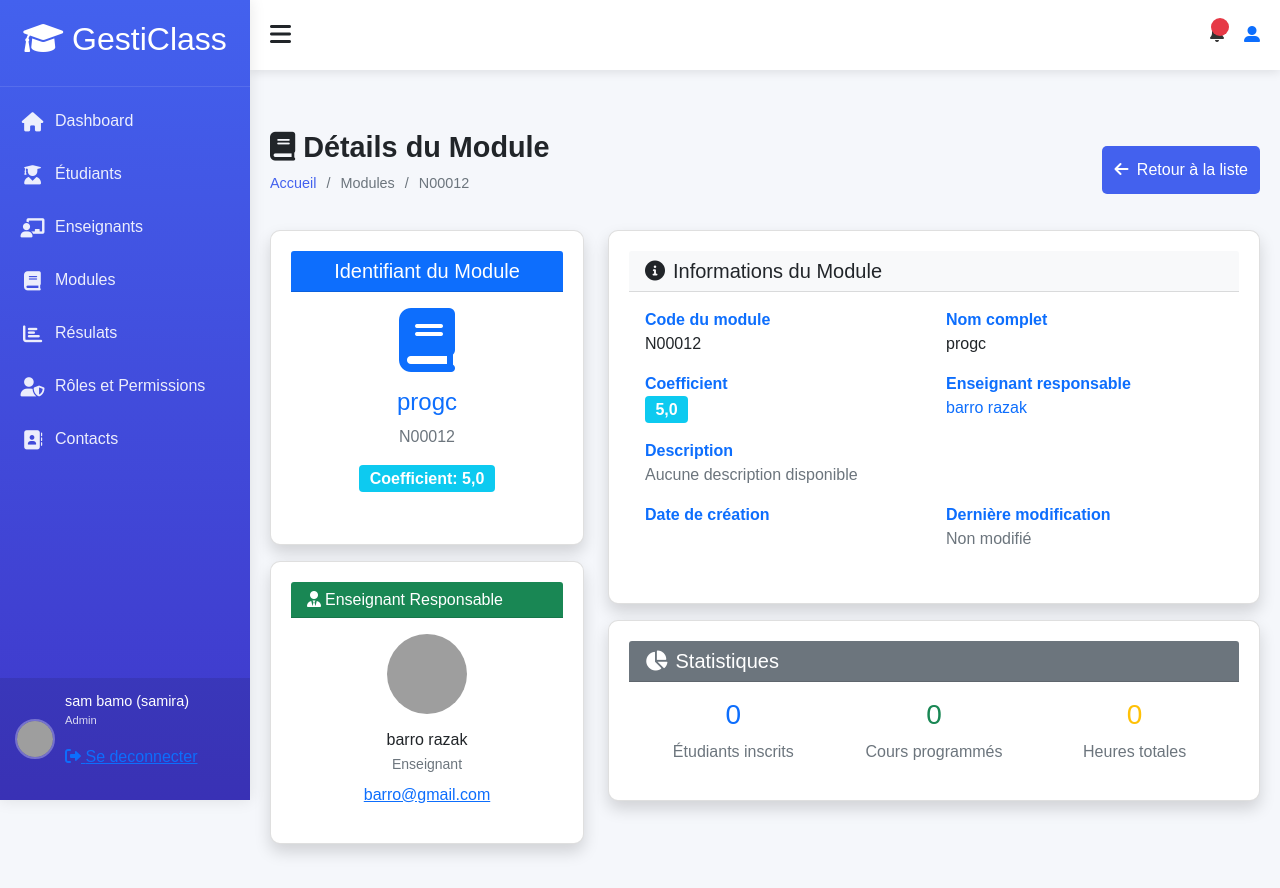
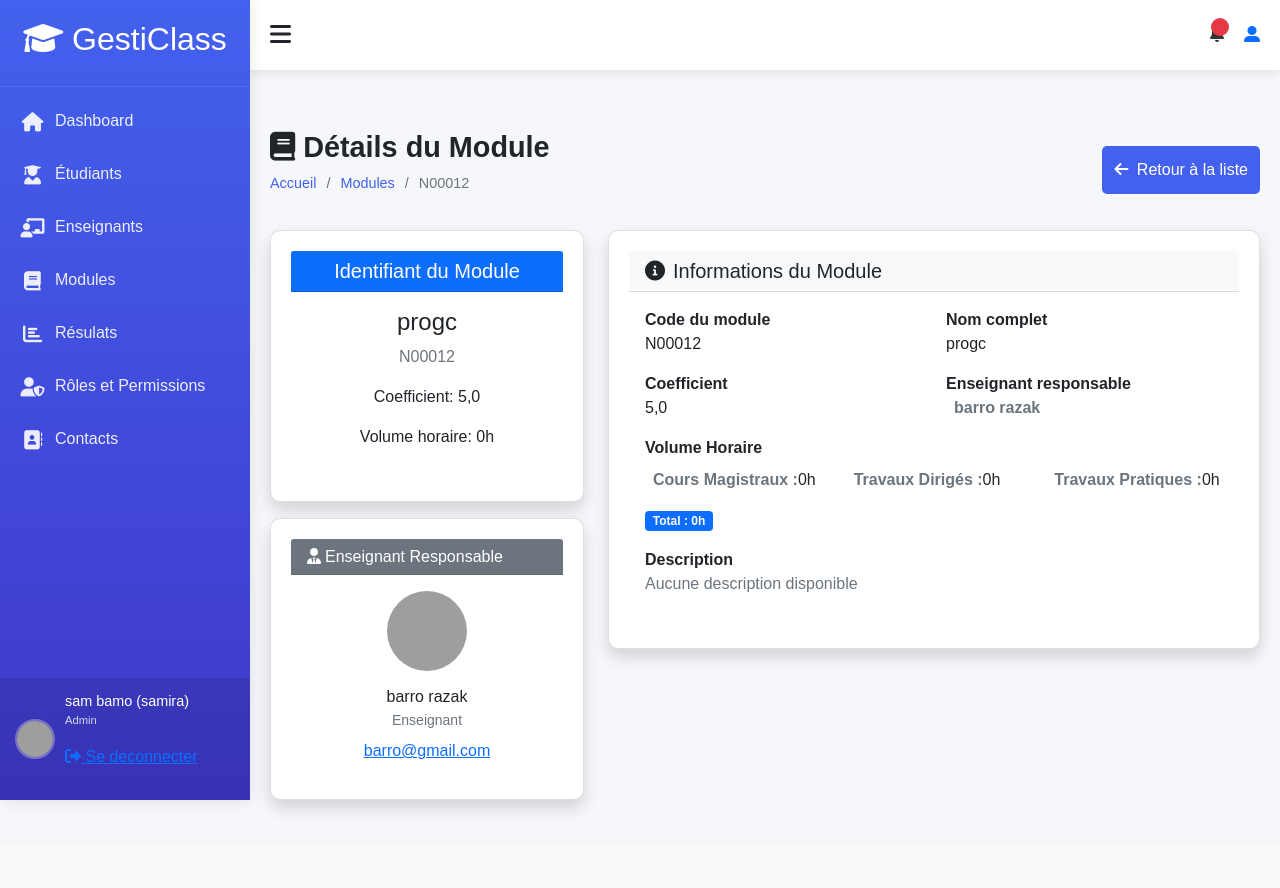
Before and after one commit to Sami-BMG/gestiClass-Projet-stage-L2, a Django app: page /accounts/modules/1/ in a window 1280 px wide. After the commit the page ends 814 px from the top, so only its background shows below. Run offline with Django 5.2, Linux system fonts and the light colour scheme; a user stored in the database is signed in; data comes from the database, SQL or seed files in the repository; both versions use the stored data as it was after the commit; grey boxes are pictures that could not be loaded.

Commit message:
mise en place complete des roles et pquffiner module

```diff
--- a/accounts/models.py
+++ b/accounts/models.py
@@ -67,6 +67,7 @@ class User(AbstractUser):
         ("cans_view_results", "Peut voir les résultats"),
         ("can_view_own_results", "Peut voir ses propres résultats"),
 
+        ("can_view_section__admin", "Peut voir la d'administration des section"),
 
         # Gestion des rôles
         ("view_role", "Peut voir les rôles"),
@@ -160,6 +161,10 @@ class Module(models.Model):
         limit_choices_to={'profil': 'teacher'},
         verbose_name="Enseignant"
     )
+
+    cm_hours = models.FloatField(default=0, verbose_name="Heures de CM")
+    td_hours = models.FloatField(default=0, verbose_name="Heures de TD")
+    tp_hours = models.FloatField(default=0, verbose_name="Heures de TP")
 
     def __str__(self):
         return f"{self.code} - {self.name}"
--- a/accounts/templates/modules/module_detail.html
+++ b/accounts/templates/modules/module_detail.html
@@ -8,7 +8,7 @@
             <h2><i class="fas fa-book me-2"></i>Détails du Module</h2>
             <ul class="breadcrumb">
                 <li><a href="{% url 'dashboard:home' %}">Accueil</a></li>
-                <li>Modules</li>
+                <li><a href="{% url 'accounts:modules_list' %}">Modules</a></li>
                 <li>{{ module.code }}</li>
             </ul>
         </div>
@@ -27,16 +27,20 @@
                     <h5 class="m-0">Identifiant du Module</h5>
                 </div>
                 <div class="card-body text-center">
-                    <div class="module-icon mb-3">
-                        <i class="fas fa-book fa-4x text-primary"></i>
-                    </div>
 
-                    <h4 class="text-primary">{{ module.name }}</h4>
+                    <h4 >{{ module.name }}</h4>
                     <p class="text-muted">{{ module.code }}</p>
 
                     <!-- Badge de coefficient -->
                     <div class="mb-3">
-                        <span class="badge bg-info fs-6">Coefficient: {{ module.coefficient }}</span>
+                        <span class="m-0">Coefficient: {{ module.coefficient }}</span>
+                    </div>
+
+                    <!-- Badge du volume horaire total -->
+                    <div class="mb-3 ">
+                        {% with total_hours=module.cm_hours|add:module.td_hours|add:module.tp_hours %}
+                        <span >Volume horaire: {{ total_hours }}h</span>
+                        {% endwith %}
                     </div>
                 </div>
             </div>
@@ -44,7 +48,7 @@
              <!-- Enseignant responsable -->
              {% if module.teacher %}
              <div class="card shadow mt-3">
-                 <div class="card-header bg-success text-white">
+                 <div class="card-header bg-secondary text-white">
                      <h6 class="m-0"><i class="fas fa-user-tie me-1"></i>Enseignant Responsable</h6>
                  </div>
                  <div class="card-body text-center">
@@ -68,13 +72,11 @@
                      </div>
                  </div>
              </div>
-
-
             {% endif %}
         </div>
 
         <!-- Colonne de droite - Détails complets -->
-        <div class="col-md-8">
+        <div class="col-md-8 ">
             <div class="card shadow">
                 <div class="card-header bg-light">
                     <h5 class="m-0"><i class="fas fa-info-circle me-2"></i>Informations du Module</h5>
@@ -83,14 +85,14 @@
                     <div class="row">
                         <div class="col-md-6">
                             <div class="info-item mb-3">
-                                <label class="fw-bold text-primary">Code du module</label>
+                                <label class="fw-bold ">Code du module</label>
                                 <p class="mb-0">{{ module.code }}</p>
                             </div>
                         </div>
                         <div class="col-md-6">
                             <div class="info-item mb-3">
-                                <label class="fw-bold text-primary">Nom complet</label>
-                                <p class="mb-0">{{ module.name }}</p>
+                                <label class="fw-bold ">Nom complet</label>
+                                <p>{{ module.name }}</p>
                             </div>
                         </div>
                     </div>
@@ -98,20 +100,20 @@
                     <div class="row">
                         <div class="col-md-6">
                             <div class="info-item mb-3">
-                                <label class="fw-bold text-primary">Coefficient</label>
+                                <label class="fw-bold ">Coefficient</label>
                                 <p class="mb-0">
-                                    <span class="badge bg-info fs-6">{{ module.coefficient }}</span>
+                                    <span >{{ module.coefficient }}</span>
                                 </p>
                             </div>
                         </div>
                         <div class="col-md-6">
                             <div class="info-item mb-3">
-                                <label class="fw-bold text-primary">Enseignant responsable</label>
+                                <label class="fw-bold ">Enseignant responsable</label>
                                 <p class="mb-0">
                                     {% if module.teacher %}
-                                        <a href="{% url 'accounts:teacher_detail' module.teacher.id %}" class="text-decoration-none">
+                                        <strong class="text-muted ms-2">
                                             {{ module.teacher.get_full_name }}
-                                        </a>
+                                        </strong>
                                     {% else %}
                                         <span class="text-muted">Non assigné</span>
                                     {% endif %}
@@ -120,8 +122,50 @@
                         </div>
                     </div>
 
+                    <!-- Nouvelle section pour le volume horaire -->
+                    <div class="row">
+                        <div class="col-12">
+                            <div class="info-item mb-3">
+                                <label class="fw-bold ">Volume Horaire</label>
+                                <div class="row mt-2">
+                                    <div class="col-md-4">
+                                        <div class="d-flex align-items-center mb-2">
+                                            <strong class="text-muted ms-2">Cours Magistraux : </strong>
+                                            <span>{{ module.cm_hours|default:0 }}h</span>
+                                        </div>
+                                    </div>
+                                    <div class="col-md-4">
+                                        <div class="d-flex align-items-center mb-2">
+                                            <strong class="text-muted ms-2">Travaux Dirigés : </strong>
+                                            <span>{{ module.td_hours|default:0 }}h</span>
+                                        </div>
+                                    </div>
+                                    <div class="col-md-4">
+                                        <div class="d-flex align-items-center mb-2">
+                                            <strong class="text-muted ms-2">Travaux Pratiques : </strong>
+                                            <span>{{ module.tp_hours|default:0 }}h</span>
+
+                                        </div>
+                                    </div>
+                                </div>
+                                <div class="row mt-2">
+                                    <div class="col-12">
+                                        <div  class="badge bg-primary me-2">
+                                            <span >Total : </span>
+                                            <strong >
+                                                {% with total_hours=module.cm_hours|add:module.td_hours|add:module.tp_hours %}
+                                                    {{ total_hours }}h
+                                                {% endwith %}
+                                            </strong>
+                                        </div>
+                                    </div>
+                                </div>
+                            </div>
+                        </div>
+                    </div>
+
                     <div class="info-item mb-3">
-                        <label class="fw-bold text-primary">Description</label>
+                        <label class="fw-bold ">Description</label>
                         <p class="mb-0">
                             {% if module.description %}
                                 {{ module.description|linebreaks }}
@@ -130,141 +174,11 @@
                             {% endif %}
                         </p>
                     </div>
-
-                    <div class="row">
-                        <div class="col-md-6">
-                            <div class="info-item mb-3">
-                                <label class="fw-bold text-primary">Date de création</label>
-                                <p class="mb-0">{{ module.created_at|date:"d/m/Y à H:i" }}</p>
-                            </div>
-                        </div>
-                        <div class="col-md-6">
-                            <div class="info-item mb-3">
-                                <label class="fw-bold text-primary">Dernière modification</label>
-                                <p class="mb-0">
-                                    {% if module.updated_at %}
-                                        {{ module.updated_at|date:"d/m/Y à H:i" }}
-                                    {% else %}
-                                        <span class="text-muted">Non modifié</span>
-                                    {% endif %}
-                                </p>
-                            </div>
-                        </div>
-                    </div>
                 </div>
-            </div>
-
-            <!-- Section statistiques -->
-            <div class="card shadow mt-3">
-                <div class="card-header bg-secondary text-white">
-                    <h5 class="m-0"><i class="fas fa-chart-pie me-2"></i>Statistiques</h5>
-                </div>
-                <div class="card-body">
-                    <div class="row text-center">
-                        <div class="col-md-4">
-                            <div class="stat-item">
-                                <h3 class="text-primary">0</h3>
-                                <p class="text-muted mb-0">Étudiants inscrits</p>
-                            </div>
-                        </div>
-                        <div class="col-md-4">
-                            <div class="stat-item">
-                                <h3 class="text-success">0</h3>
-                                <p class="text-muted mb-0">Cours programmés</p>
-                            </div>
-                        </div>
-                        <div class="col-md-4">
-                            <div class="stat-item">
-                                <h3 class="text-warning">0</h3>
-                                <p class="text-muted mb-0">Heures totales</p>
-                            </div>
-                        </div>
-                    </div>
-                </div>
-            </div>
-
-            <!-- Section admin seulement -->
-            {% if is_admin %}
-            <div class="card shadow mt-3">
-                <div class="card-header bg-warning text-dark">
-                    <h5 class="m-0"><i class="fas fa-shield-alt me-2"></i>Zone Administrateur</h5>
-                </div>
-                <div class="card-body">
-                    <div class="alert alert-info">
-                        <i class="fas fa-info-circle me-1"></i>
-                        Cette section est visible uniquement par les administrateurs.
-                    </div>
-
-                    <div class="row">
-                        <div class="col-md-6">
-                            <div class="info-item mb-3">
-                                <label class="fw-bold text-warning">ID du module</label>
-                                <p class="mb-0">{{ module.id }}</p>
-                            </div>
-                        </div>
-                        <div class="col-md-6">
-                            <div class="info-item mb-3">
-                                <label class="fw-bold text-warning">Référence technique</label>
-                                <p class="mb-0">
-                                    <code>MOD-{{ module.id|stringformat:"04d" }}</code>
-                                </p>
-                            </div>
-                        </div>
-                    </div>
-
-                    <div class="d-flex gap-2 flex-wrap">
-                        <a href="{% url 'update_module' module.id %}" class="btn btn-warning">
-                            <i class="fas fa-edit me-1"></i> Modifier le module
-                        </a>
-                        <button class="btn btn-outline-danger" data-bs-toggle="modal" data-bs-target="#deleteModal">
-                            <i class="fas fa-trash me-1"></i> Supprimer le module
-                        </button>
-                        <a href="#" class="btn btn-outline-info">
-                            <i class="fas fa-copy me-1"></i> Dupliquer le module
-                        </a>
-                    </div>
-                </div>
-            </div>
-            {% endif %}
-        </div>
-    </div>
-</div>
-
-<!-- Modal de suppression (admin seulement) -->
-{% if is_admin %}
-<div class="modal fade" id="deleteModal" tabindex="-1" aria-hidden="true">
-    <div class="modal-dialog">
-        <div class="modal-content">
-            <div class="modal-header bg-danger text-white">
-                <h5 class="modal-title">Confirmer la suppression</h5>
-                <button type="button" class="btn-close btn-close-white" data-bs-dismiss="modal" aria-label="Close"></button>
-            </div>
-            <div class="modal-body">
-                <p>Êtes-vous sûr de vouloir supprimer le module <strong>{{ module.code }} - {{ module.name }}</strong> ?</p>
-                <p class="text-danger">
-                    <i class="fas fa-exclamation-triangle me-1"></i>
-                    Cette action est irréversible. Toutes les données associées à ce module seront perdues.
-                </p>
-                {% if module.teacher %}
-                <div class="alert alert-warning">
-                    <i class="fas fa-exclamation-circle me-1"></i>
-                    Attention : Ce module est actuellement assigné à {{ module.teacher.get_full_name }}.
-                </div>
-                {% endif %}
-            </div>
-            <div class="modal-footer">
-                <button type="button" class="btn btn-secondary" data-bs-dismiss="modal">Annuler</button>
-                <form method="POST" action="{% url 'delete_module' module.id %}" style="display: inline;">
-                    {% csrf_token %}
-                    <button type="submit" class="btn btn-danger">
-                        <i class="fas fa-trash me-1"></i> Confirmer la suppression
-                    </button>
-                </form>
             </div>
         </div>
     </div>
 </div>
-{% endif %}
 {% endblock %}
 
 {% block extra_css %}
@@ -316,7 +230,7 @@
 
 /* Style pour la zone admin */
 .card-header.bg-warning {
-    background: linear-gradient(45deg, #ffc107, #ff9800) !important;
+    background: linear-gradient() !important;
 }
 </style>
 {% endblock %}
--- a/accounts/views.py
+++ b/accounts/views.py
@@ -696,6 +696,7 @@ def modules_list(request):
     return render(request, 'modules/list.html', context)
 
 
+
 @login_required
 @permission_required('accounts.can_add_module', raise_exception=True)
 def create_module(request):
@@ -715,13 +716,16 @@ def create_module(request):
                 messages.error(request, "Ce code de module est déjà utilisé.")
                 return redirect('accounts:modules_list')
 
-            # Créer le module
+            # Créer le module avec les nouveaux champs
             module = Module.objects.create(
                 name=request.POST['name'],
                 code=code,
                 coefficient=request.POST.get('coefficient', 1),
                 credit=request.POST.get('credit', 1),
                 description=request.POST.get('description', ''),
+                cm_hours=request.POST.get('cm_hours', 0),
+                td_hours=request.POST.get('td_hours', 0),
+                tp_hours=request.POST.get('tp_hours', 0),
             )
 
             # Assigner le semestre si fourni
@@ -746,7 +750,6 @@ def create_module(request):
 
     return JsonResponse({'error': 'Méthode non autorisée'}, status=405)
 
-
 @login_required
 @permission_required('accounts.can_change_module', raise_exception=True)
 def update_module(request, module_id):
@@ -768,12 +771,15 @@ def update_module(request, module_id):
                 messages.error(request, "Ce code de module est déjà utilisé par un autre module.")
                 return redirect('accounts:modules_list')
 
-            # Mise à jour des informations
+            # Mise à jour des informations avec les nouveaux champs
             module.name = request.POST['name']
             module.code = code
             module.coefficient = request.POST.get('coefficient', 1)
             module.credit = request.POST.get('credit', 1)
             module.description = request.POST.get('description', '')
+            module.cm_hours = request.POST.get('cm_hours', 0)
+            module.td_hours = request.POST.get('td_hours', 0)
+            module.tp_hours = request.POST.get('tp_hours', 0)
 
             # Semestre
             semester = request.POST.get('semester')
@@ -815,6 +821,7 @@ def update_module(request, module_id):
         'teachers': teachers,
         'semesters': semesters
     })
+
 
 
 @login_required
```
Also changed, not shown: accounts/templates/modules/update_module.html (+32 -7 lines), accounts/migrations/0014_module_cm_hours_module_td_hours_module_tp_hours.py (added), accounts/migrations/0015_alter_user_options.py (added), db.sqlite3.
